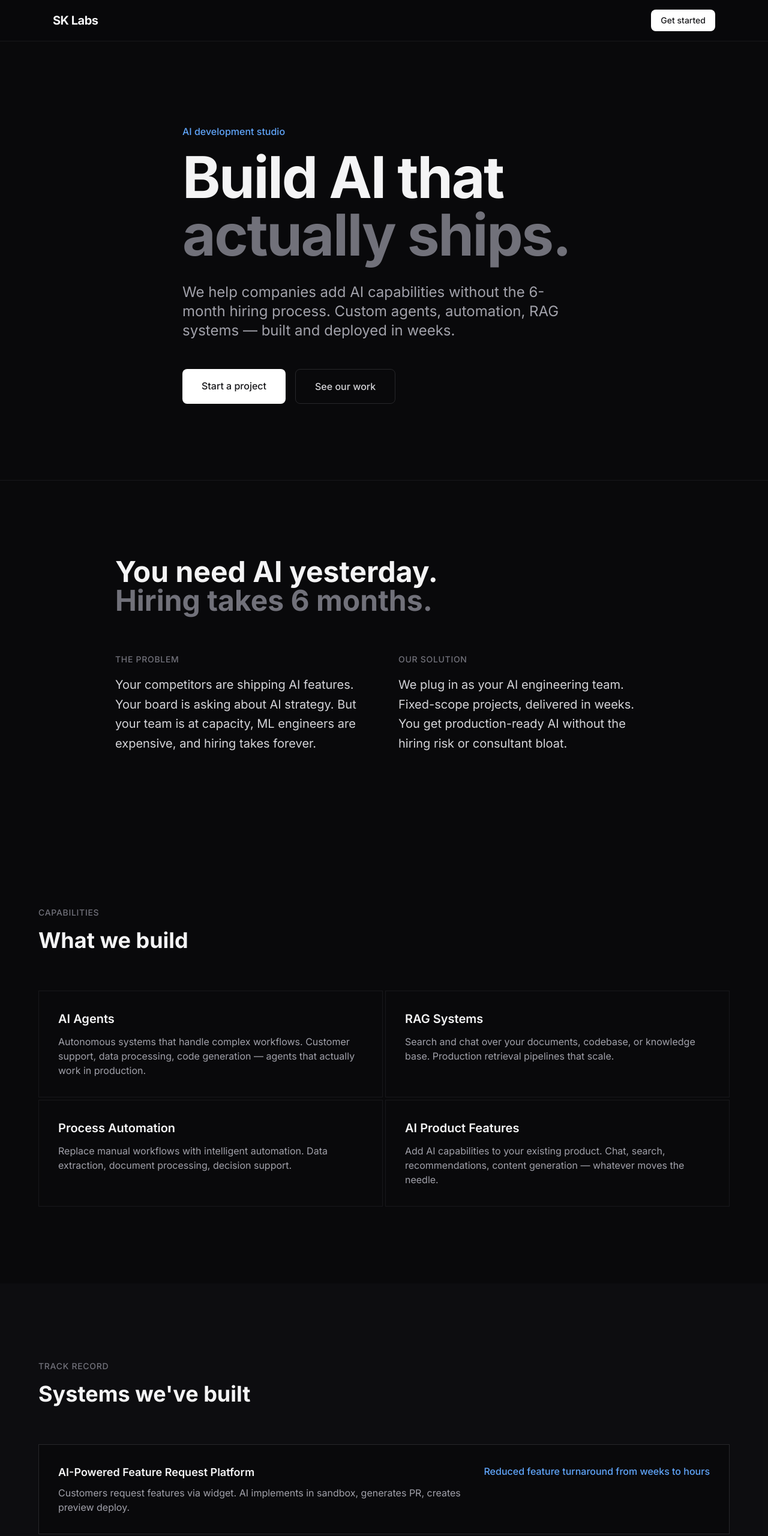
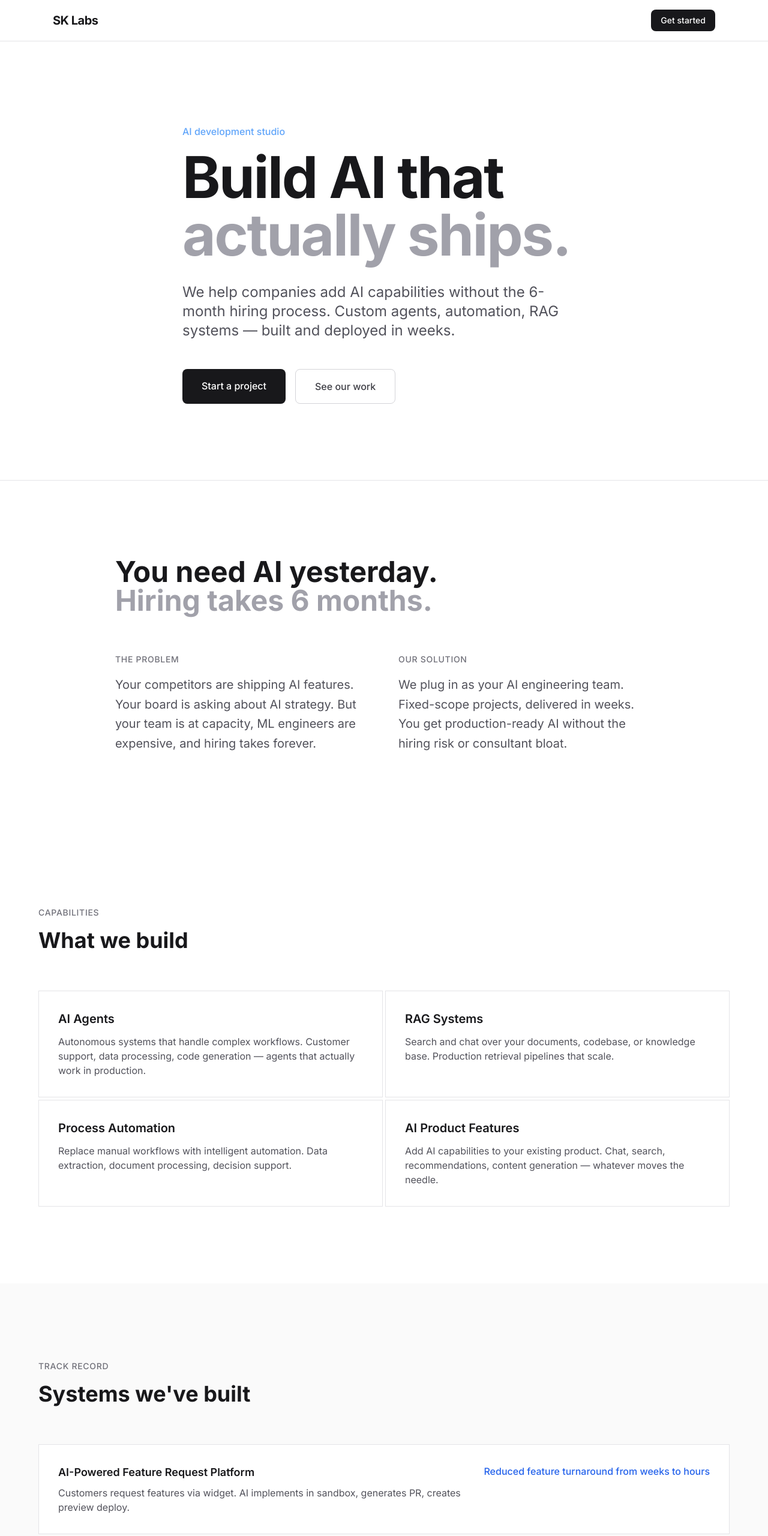
Before and after one commit to AnasKhan0607/sk-labs, a Next.js app: page /sk-labs/ in a window 1280 px wide. Shown: the top 2560 px of the page at 60% size. Built offline with nearby package versions, Linux system fonts and the light colour scheme.

Commit message:
fix: Light mode - white background, better contrast

```diff
--- a/app/page.tsx
+++ b/app/page.tsx
@@ -30,14 +30,14 @@ export default function Home() {
   const [openFaq, setOpenFaq] = useState<number | null>(null);
 
   return (
-    <main className="min-h-screen bg-zinc-950 text-zinc-100">
+    <main className="min-h-screen bg-white text-zinc-900">
       {/* Nav */}
-      <nav className="fixed top-0 left-0 right-0 z-50 bg-zinc-950/80 backdrop-blur-md border-b border-zinc-900">
+      <nav className="fixed top-0 left-0 right-0 z-50 bg-white/80 backdrop-blur-md border-b border-zinc-200">
         <div className="max-w-6xl mx-auto px-6 py-4 flex justify-between items-center">
           <span className="text-xl font-bold tracking-tight">SK Labs</span>
           <a
             href="#contact"
-            className="px-4 py-2 bg-white text-zinc-900 text-sm font-medium rounded-lg hover:bg-zinc-200 transition-colors"
+            className="px-4 py-2 bg-zinc-900 text-white text-sm font-medium rounded-lg hover:bg-zinc-800 transition-colors"
           >
             Get started
           </a>
@@ -62,11 +62,11 @@ export default function Home() {
             transition={{ delay: 0.1 }}
           >
             Build AI that<br />
-            <span className="text-zinc-500">actually ships.</span>
+            <span className="text-zinc-400">actually ships.</span>
           </motion.h1>
 
           <motion.p
-            className="text-xl md:text-2xl text-zinc-400 max-w-2xl mb-12"
+            className="text-xl md:text-2xl text-zinc-600 max-w-2xl mb-12"
             initial={{ opacity: 0 }}
             animate={{ opacity: 1 }}
             transition={{ delay: 0.2 }}
@@ -81,10 +81,10 @@ export default function Home() {
             transition={{ delay: 0.3 }}
             className="flex flex-col sm:flex-row gap-4"
           >
-            <a href="#contact" className="px-8 py-4 bg-white text-zinc-900 font-medium rounded-lg hover:bg-zinc-200 transition-colors text-center">
+            <a href="#contact" className="px-8 py-4 bg-zinc-900 text-white font-medium rounded-lg hover:bg-zinc-800 transition-colors text-center">
               Start a project
             </a>
-            <a href="#work" className="px-8 py-4 border border-zinc-800 text-zinc-300 font-medium rounded-lg hover:bg-zinc-900 transition-colors text-center">
+            <a href="#work" className="px-8 py-4 border border-zinc-300 text-zinc-700 font-medium rounded-lg hover:bg-zinc-100 transition-colors text-center">
               See our work
             </a>
           </motion.div>
@@ -92,7 +92,7 @@ export default function Home() {
       </section>
 
       {/* Problem / Solution */}
-      <section className="py-32 px-6 border-t border-zinc-900">
+      <section className="py-32 px-6 border-t border-zinc-200">
         <div className="max-w-4xl mx-auto">
           <motion.div
             initial={{ opacity: 0 }}
@@ -101,20 +101,20 @@ export default function Home() {
           >
             <h2 className="text-3xl md:text-5xl font-bold mb-8 leading-tight">
               You need AI yesterday.<br />
-              <span className="text-zinc-500">Hiring takes 6 months.</span>
+              <span className="text-zinc-400">Hiring takes 6 months.</span>
             </h2>
 
             <div className="grid md:grid-cols-2 gap-12 mt-16">
               <div>
                 <p className="text-zinc-500 text-sm font-medium uppercase tracking-wider mb-4">The problem</p>
-                <p className="text-xl text-zinc-300 leading-relaxed">
+                <p className="text-xl text-zinc-600 leading-relaxed">
                   Your competitors are shipping AI features. Your board is asking about AI strategy.
                   But your team is at capacity, ML engineers are expensive, and hiring takes forever.
                 </p>
               </div>
               <div>
                 <p className="text-zinc-500 text-sm font-medium uppercase tracking-wider mb-4">Our solution</p>
-                <p className="text-xl text-zinc-300 leading-relaxed">
+                <p className="text-xl text-zinc-600 leading-relaxed">
                   We plug in as your AI engineering team. Fixed-scope projects, delivered in weeks.
                   You get production-ready AI without the hiring risk or consultant bloat.
                 </p>
@@ -162,10 +162,10 @@ export default function Home() {
                 whileInView={{ opacity: 1, y: 0 }}
                 viewport={{ once: true }}
                 transition={{ delay: i * 0.1 }}
-                className="p-8 border border-zinc-900 hover:bg-zinc-900/50 transition-colors"
+                className="p-8 border border-zinc-200 hover:bg-zinc-50 transition-colors"
               >
                 <h3 className="text-xl font-semibold mb-3">{item.title}</h3>
-                <p className="text-zinc-400">{item.desc}</p>
+                <p className="text-zinc-600">{item.desc}</p>
               </motion.div>
             ))}
           </div>
@@ -173,7 +173,7 @@ export default function Home() {
       </section>
 
       {/* Work */}
-      <section id="work" className="py-32 px-6 bg-zinc-900/30">
+      <section id="work" className="py-32 px-6 bg-zinc-50">
         <div className="max-w-6xl mx-auto">
           <motion.div
             initial={{ opacity: 0 }}
@@ -219,15 +219,15 @@ export default function Home() {
                 whileInView={{ opacity: 1 }}
                 viewport={{ once: true }}
                 transition={{ delay: i * 0.05 }}
-                className="p-8 border border-zinc-800 bg-zinc-950 hover:bg-zinc-900/50 transition-colors"
+                className="p-8 border border-zinc-200 bg-white hover:bg-zinc-50 transition-colors"
               >
                 <div className="flex flex-col md:flex-row md:items-start md:justify-between gap-4">
                   <div className="flex-1">
                     <h3 className="text-lg font-semibold mb-2">{project.title}</h3>
-                    <p className="text-zinc-400">{project.outcome}</p>
+                    <p className="text-zinc-600">{project.outcome}</p>
                   </div>
                   <div className="md:text-right">
-                    <p className="text-blue-400 font-medium">{project.impact}</p>
+                    <p className="text-blue-600 font-medium">{project.impact}</p>
                   </div>
                 </div>
               </motion.div>
@@ -259,12 +259,12 @@ export default function Home() {
               <img
                 src="https://avatars.githubusercontent.com/u/76663779?v=4"
                 alt="Anas Khan"
-                className="w-20 h-20 rounded-full grayscale hover:grayscale-0 transition-all"
+                className="w-20 h-20 rounded-full"
               />
               <div>
                 <h3 className="text-xl font-semibold">Anas Khan</h3>
                 <p className="text-zinc-500 mb-3">Infrastructure & AI</p>
-                <p className="text-zinc-400 text-sm">
+                <p className="text-zinc-600 text-sm">
                   Production and platform engineering at enterprise scale.
                   Built systems handling 70k+ devices. Ships AI products on the side.
                 </p>
@@ -281,12 +281,12 @@ export default function Home() {
               <img
                 src="https://avatars.githubusercontent.com/u/67878058?v=4"
                 alt="Sabih Sarowar"
-                className="w-20 h-20 rounded-full grayscale hover:grayscale-0 transition-all"
+                className="w-20 h-20 rounded-full"
               />
               <div>
                 <h3 className="text-xl font-semibold">Sabih Sarowar</h3>
                 <p className="text-zinc-500 mb-3">Product & Engineering</p>
-                <p className="text-zinc-400 text-sm">
+                <p className="text-zinc-600 text-sm">
                   Serial builder. Founded startups in energy and municipal tech.
                   Full-stack engineer who ships fast and talks to customers.
                 </p>
@@ -297,7 +297,7 @@ export default function Home() {
       </section>
 
       {/* FAQ */}
-      <section className="py-32 px-6 border-t border-zinc-900">
+      <section className="py-32 px-6 border-t border-zinc-200">
         <div className="max-w-3xl mx-auto">
           <motion.div
             initial={{ opacity: 0 }}
@@ -316,20 +316,20 @@ export default function Home() {
                 initial={{ opacity: 0 }}
                 whileInView={{ opacity: 1 }}
                 viewport={{ once: true }}
-                className="border border-zinc-900"
+                className="border border-zinc-200"
               >
                 <button
                   onClick={() => setOpenFaq(openFaq === i ? null : i)}
-                  className="w-full p-6 text-left flex justify-between items-center hover:bg-zinc-900/50 transition-colors"
+                  className="w-full p-6 text-left flex justify-between items-center hover:bg-zinc-50 transition-colors"
                 >
                   <span className="font-medium pr-4">{faq.q}</span>
-                  <span className="text-2xl text-zinc-500">
+                  <span className="text-2xl text-zinc-400">
                     {openFaq === i ? "−" : "+"}
                   </span>
                 </button>
                 {openFaq === i && (
                   <div className="px-6 pb-6">
-                    <p className="text-zinc-400">{faq.a}</p>
+                    <p className="text-zinc-600">{faq.a}</p>
                   </div>
                 )}
               </motion.div>
@@ -339,14 +339,14 @@ export default function Home() {
       </section>
 
       {/* CTA */}
-      <section id="contact" className="py-32 px-6">
+      <section id="contact" className="py-32 px-6 bg-zinc-900">
         <div className="max-w-2xl mx-auto text-center">
           <motion.div
             initial={{ opacity: 0, y: 20 }}
             whileInView={{ opacity: 1, y: 0 }}
             viewport={{ once: true }}
           >
-            <h2 className="text-4xl md:text-5xl font-bold mb-6">
+            <h2 className="text-4xl md:text-5xl font-bold mb-6 text-white">
               Ready to build?
             </h2>
             <p className="text-xl text-zinc-400 mb-10">
@@ -356,13 +356,13 @@ export default function Home() {
             <div className="flex flex-col sm:flex-row gap-4 justify-center">
               <a
                 href="mailto:hello@sklabs.dev"
-                className="px-8 py-4 bg-white text-zinc-900 font-medium rounded-lg hover:bg-zinc-200 transition-colors"
+                className="px-8 py-4 bg-white text-zinc-900 font-medium rounded-lg hover:bg-zinc-100 transition-colors"
               >
                 hello@sklabs.dev
               </a>
               <a
                 href="https://cal.com"
-                className="px-8 py-4 border border-zinc-800 text-zinc-300 font-medium rounded-lg hover:bg-zinc-900 transition-colors"
+                className="px-8 py-4 border border-zinc-700 text-zinc-300 font-medium rounded-lg hover:bg-zinc-800 transition-colors"
               >
                 Book a call
               </a>
@@ -372,9 +372,9 @@ export default function Home() {
       </section>
 
       {/* Footer */}
-      <footer className="py-8 px-6 border-t border-zinc-900">
-        <div className="max-w-6xl mx-auto flex flex-col md:flex-row justify-between items-center gap-4 text-sm text-zinc-600">
-          <span className="font-semibold text-zinc-400">SK Labs</span>
+      <footer className="py-8 px-6 border-t border-zinc-200 bg-white">
+        <div className="max-w-6xl mx-auto flex flex-col md:flex-row justify-between items-center gap-4 text-sm text-zinc-500">
+          <span className="font-semibold text-zinc-700">SK Labs</span>
           <span>Toronto, Canada</span>
         </div>
       </footer>
```
